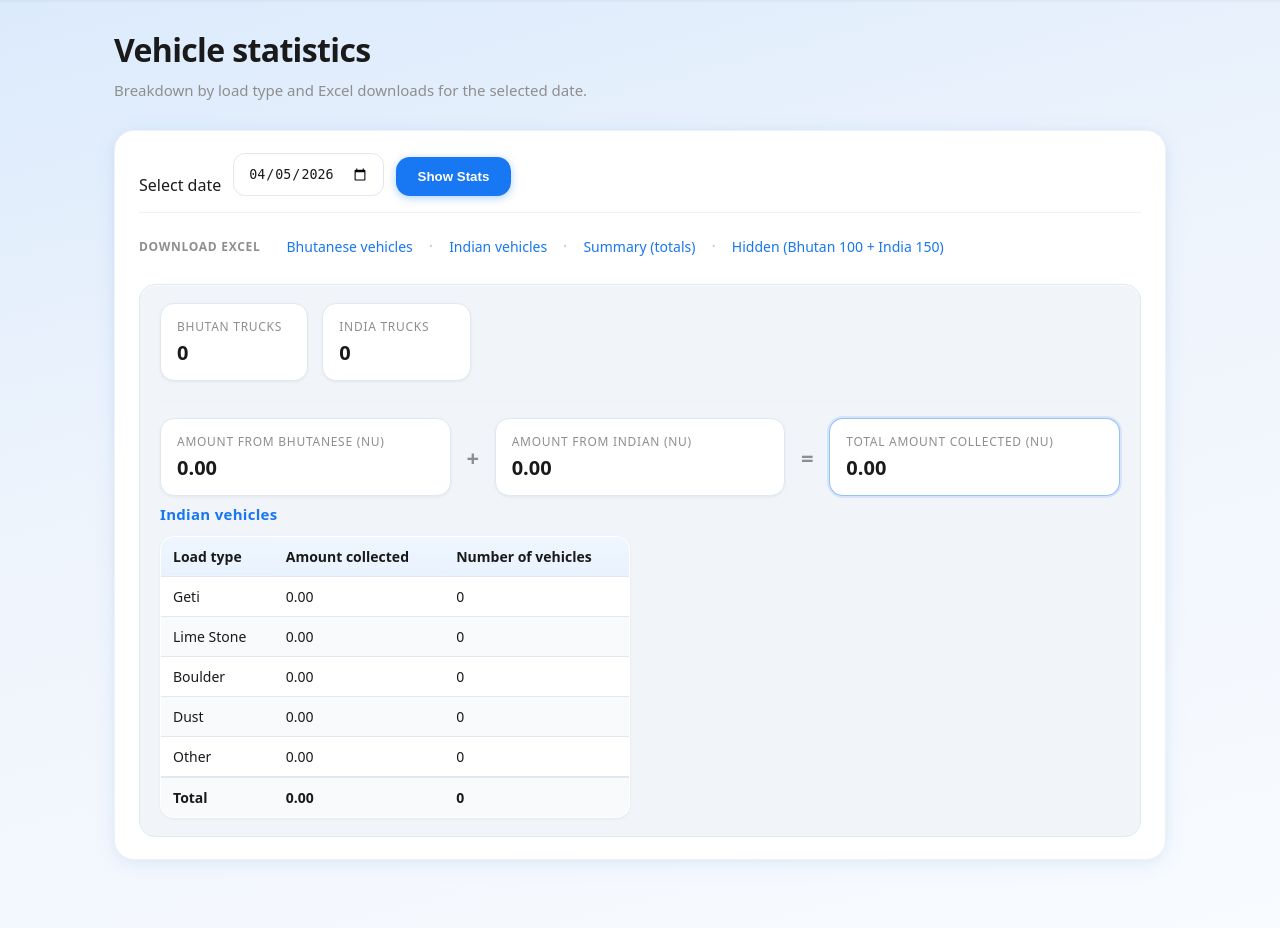
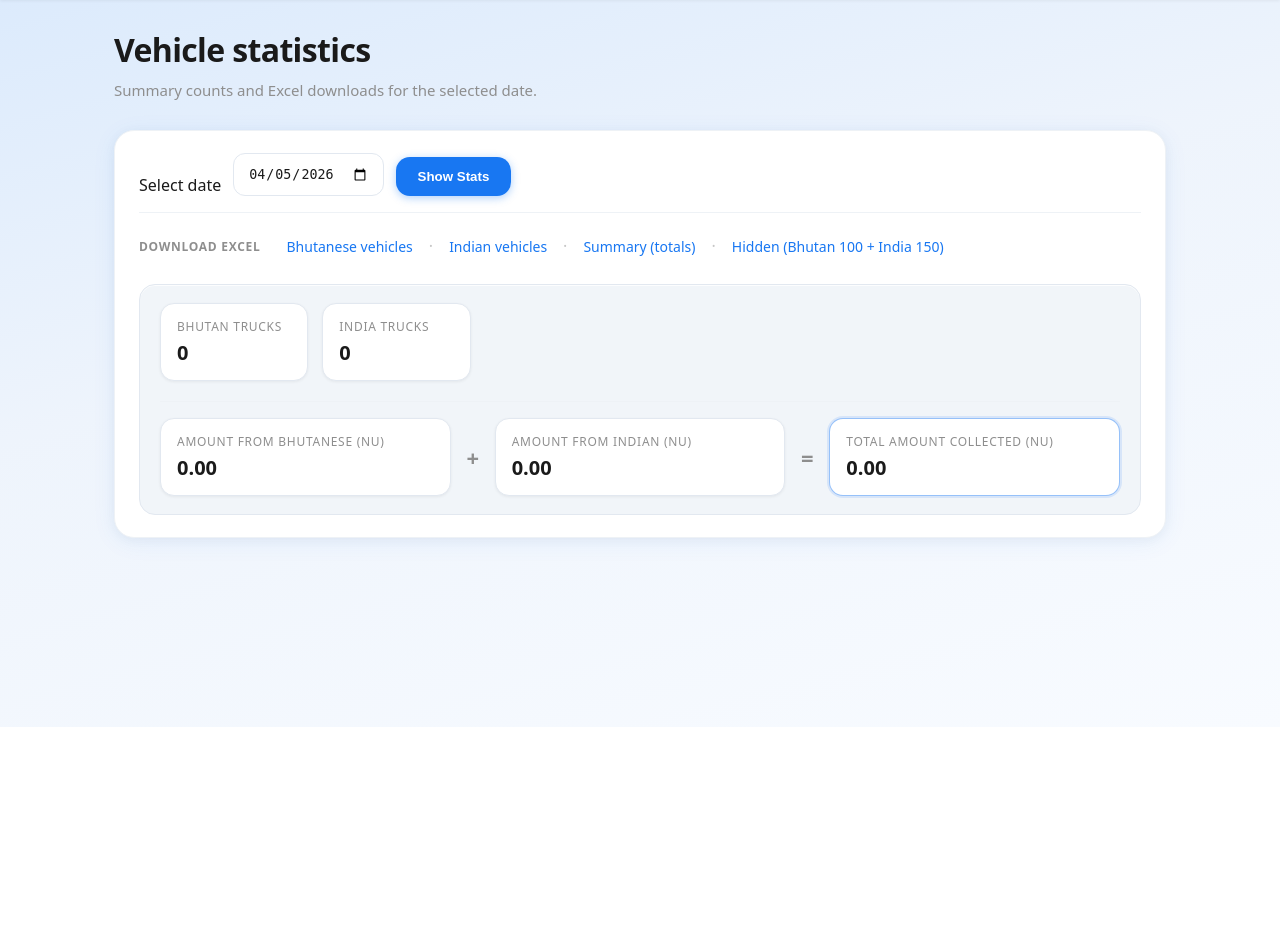
Before and after one commit to beacparking/BEAC-CLEAN, a Flask app: page /stats in a window 1280 px wide. Shown: the part 73-1001 px from the top of the page. After the commit the page ends 800 px from the top, so only its background shows below. Run offline with Flask 3, Linux system fonts and the light colour scheme; the visitor is signed in with stand-in values (Sample User, id 1); data that the repository does not hold is empty; some libraries are stand-ins or nearby versions.

Commit message:
Stats: remove Indian load-type table; simplify stats() totals

```diff
--- a/app.py
+++ b/app.py
@@ -566,54 +566,35 @@ def stats():
     # Full DB counts and amounts (same as admin Daily report — no members-style hiding)
     cur.execute(
         """
-        SELECT truck_type, daily_token, load_type, amount_collected
+        SELECT truck_type, amount_collected
         FROM vehicle_qr
         WHERE generated_date = %s
-        ORDER BY truck_type, daily_token
         """,
         (stats_date,),
     )
     all_rows = cur.fetchall()
     conn.close()
 
-    bhutan_rows = [r for r in all_rows if r[0] == "Bhutanese"]
-    indian_rows = [r for r in all_rows if r[0] == "Indian"]
+    bhutanese = 0
+    indian_count = 0
+    amt_bhutan = 0.0
+    amt_indian = 0.0
+    for truck_type, amount_collected in all_rows:
+        amt = float(amount_collected) if amount_collected is not None else 0.0
+        if truck_type == "Bhutanese":
+            bhutanese += 1
+            amt_bhutan += amt
+        elif truck_type == "Indian":
+            indian_count += 1
+            amt_indian += amt
 
-    bhutanese = len(bhutan_rows)
-    indian_count = len(indian_rows)
     total = bhutanese + indian_count
-
-    amounts_bhutanese = {"total": 0, "geti": 0, "limestone": 0, "boulder": 0, "dust": 0, "other": 0}
-    amounts_indian = {"total": 0, "geti": 0, "limestone": 0, "boulder": 0, "dust": 0, "other": 0}
-    counts_bhutanese = {"geti": 0, "limestone": 0, "boulder": 0, "dust": 0, "other": 0}
-    counts_indian = {"geti": 0, "limestone": 0, "boulder": 0, "dust": 0, "other": 0}
-
-    for row in bhutan_rows:
-        _, _, load_type, amount_collected = row
-        amt = float(amount_collected) if amount_collected is not None else 0.0
-        amounts_bhutanese["total"] += amt
-        if load_type in amounts_bhutanese:
-            amounts_bhutanese[load_type] += amt
-        if load_type in counts_bhutanese:
-            counts_bhutanese[load_type] += 1
-
-    for row in indian_rows:
-        _, _, load_type, amount_collected = row
-        amt = float(amount_collected) if amount_collected is not None else 0.0
-        amounts_indian["total"] += amt
-        if load_type in amounts_indian:
-            amounts_indian[load_type] += amt
-        if load_type in counts_indian:
-            counts_indian[load_type] += 1
-
     stats_data = {
         "bhutanese": bhutanese,
         "indian": indian_count,
         "total": total,
-        "amounts_bhutanese": amounts_bhutanese,
-        "amounts_indian": amounts_indian,
-        "counts_bhutanese": counts_bhutanese,
-        "counts_indian": counts_indian,
+        "amounts_bhutanese": {"total": amt_bhutan},
+        "amounts_indian": {"total": amt_indian},
     }
 
     return render_template("stats.html", stats=stats_data, stats_date=stats_date)
--- a/templates/stats.html
+++ b/templates/stats.html
@@ -22,7 +22,7 @@
 <div class="page">
 
 <h1>Vehicle statistics</h1>
-<p class="page-lead">Breakdown by load type and Excel downloads for the selected date.</p>
+<p class="page-lead">Summary counts and Excel downloads for the selected date.</p>
 
 <div class="dash-card">
 <form method="GET" class="qr-form" id="stats-date-form">
@@ -70,53 +70,6 @@
             <div class="stats-summary-value">{{ "%.2f"|format(stats.amounts_bhutanese.total + stats.amounts_indian.total) }}</div>
         </div>
     </div>
-
-    <div class="stats-tables">
-        <div>
-            <h2>Indian vehicles</h2>
-            <table class="stats-table">
-                <thead>
-                    <tr>
-                        <th>Load type</th>
-                        <th>Amount collected</th>
-                        <th>Number of vehicles</th>
-                    </tr>
-                </thead>
-                <tbody>
-                    <tr>
-                        <td>Geti</td>
-                        <td>{{ "%.2f"|format(stats.amounts_indian.geti) }}</td>
-                        <td>{{ stats.counts_indian.geti }}</td>
-                    </tr>
-                    <tr>
-                        <td>Lime Stone</td>
-                        <td>{{ "%.2f"|format(stats.amounts_indian.limestone) }}</td>
-                        <td>{{ stats.counts_indian.limestone }}</td>
-                    </tr>
-                    <tr>
-                        <td>Boulder</td>
-                        <td>{{ "%.2f"|format(stats.amounts_indian.boulder) }}</td>
-                        <td>{{ stats.counts_indian.boulder }}</td>
-                    </tr>
-                    <tr>
-                        <td>Dust</td>
-                        <td>{{ "%.2f"|format(stats.amounts_indian.dust) }}</td>
-                        <td>{{ stats.counts_indian.dust }}</td>
-                    </tr>
-                    <tr>
-                        <td>Other</td>
-                        <td>{{ "%.2f"|format(stats.amounts_indian.other) }}</td>
-                        <td>{{ stats.counts_indian.other }}</td>
-                    </tr>
-                    <tr class="stats-total-row">
-                        <td>Total</td>
-                        <td>{{ "%.2f"|format(stats.amounts_indian.total) }}</td>
-                        <td>{{ stats.indian }}</td>
-                    </tr>
-                </tbody>
-            </table>
-        </div>
-    </div>
 </div>
 {% endif %}
 </div>
```
